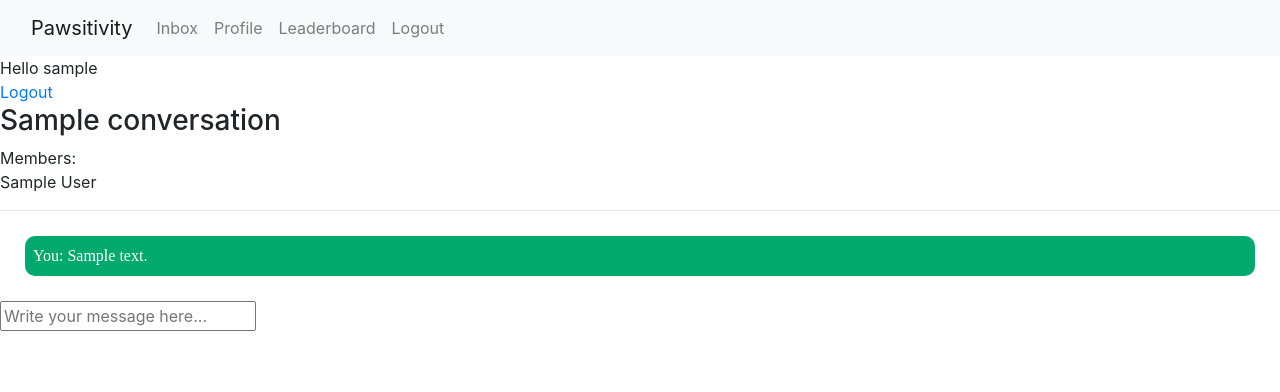
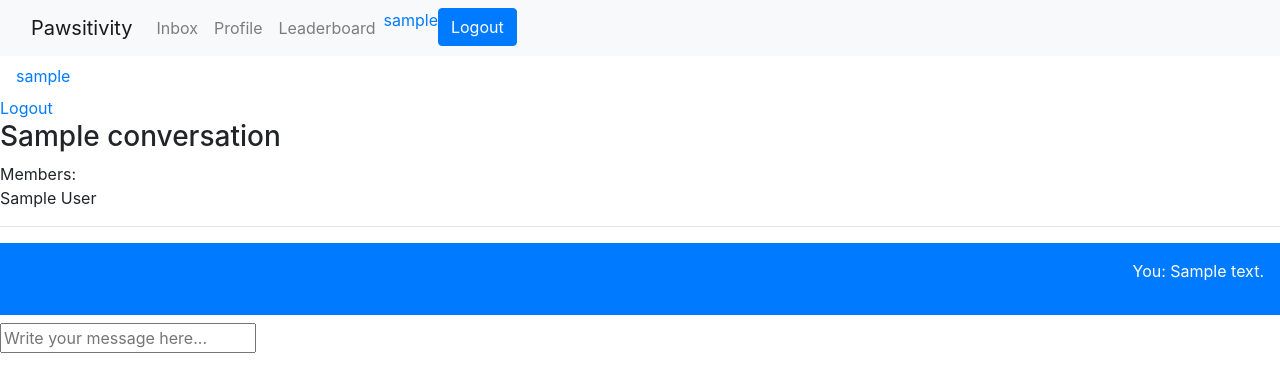
Before and after one commit to RAIK284/project-code-hackoverflow, a Django app: page /conversation/1 in a window 1280 px wide. Shown: the top 392 px of the page. Run offline with Django 4.2, Linux system fonts and the light colour scheme; a user stored in the database is signed in; tables that the repository leaves empty hold one stand-in row (values such as "Sample post"); some libraries are stand-ins or nearby versions.

Commit message:
Messing w/ Boostrap

```diff
--- a/messaging/templates/messaging/conversation.html
+++ b/messaging/templates/messaging/conversation.html
@@ -1,18 +1,4 @@
 {% extends 'main.html' %} {% block content %}
-
-<!-- Adds style to each of the messages -->
-<style>
-	.conversation p {
-		padding: 8px;
-		margin: 25px;
-
-		/* other styling */
-		background-color: #04aa6d;
-		border-radius: 10px;
-		color: white;
-		font-family: Avenir;
-	}
-</style>
 
 <div class="conversation">
 	<h3>{{ convo.name }}</h3>
@@ -28,9 +14,9 @@
 	<hr />
 
 	{% for message in messages %}
-	<div>
+	<div class="p-3 mb-2 bg-primary text-white">
 		{% if message.sender.first_name == first_name %}
-		<p>You: {{ message.body }}</p>
+		<p class="text-right">You: {{ message.body }}</p>
 		{% else %}
 		<p>{{ message.sender.first_name }}: {{ message.body }}</p>
 		{% endif %}
--- a/messaging/views.py
+++ b/messaging/views.py
@@ -67,11 +67,26 @@ def register_user_page(request):
     context = {'form': form}
     return render(request, 'messaging/login_register.html', context)
 
+
+@login_required(login_url='login')
 def inbox(request):
     """View for the user's inbox."""
     convos = Conversation.objects.filter(userGroup__members__in=[request.user.id])
 
-    context = {'convos': convos}
+    names = []
+    for convo in convos:
+        first_message = Message.objects.filter(conversation=convo)[0]
+        username_list = convo.name.split('-')
+        username_list.remove(request.user.username)
+        name_list = []
+        for username in username_list:
+            name_list.append(User.objects.get(username=username).get_full_name())
+        name = ', '.join(name_list)
+        names.append([convo, name, first_message])
+
+    user_name = request.user.get_full_name()
+
+    context = {'names':names, 'user_name':user_name}
     return render(request, 'messaging/inbox.html', context)
 
 def send_message(request):
@@ -138,7 +153,7 @@ def create_convo(request):
         for username in send_to_list:
             user_group.members.add(User.objects.get(username=username))
 
-        convo = Conversation.objects.create(name=group_name, user_group=user_group)
+        convo = Conversation.objects.create(name=group_name, userGroup=user_group)
         convo.save()
 
         return user_group, convo
--- a/templates/navbar.html
+++ b/templates/navbar.html
@@ -23,21 +23,37 @@
 				<li class="nav-item">
 					<a class="nav-link" href="{% url 'leaderboard' %}">Leaderboard</a>
 				</li>
-				<div class="justify-content-end" id="navbarSupportedContent">
+
+				<li class="nav-item ml-auto">
 					{% if request.user.is_authenticated %}
-					<li class="nav-item">
-						<a class="nav-link justify-content-end" href="{% url 'logout' %}">
-							Logout
+					<li>
+						<a href="/login" class="{% url 'profile' user.id %}">
+							{{ request.user }}
 						</a>
 					</li>
+					<li>
+						<div class="btn-nav">
+							<a
+								class="btn btn-primary btn-small navbar-btn"
+								href="{% url 'logout' %}"
+							>
+								Logout
+							</a>
+						</div>
+					</li>
 					{% else %}
-					<li class="nav-item">
-						<a class="nav-link justify-content-end" href="{% url 'login' %}">
-							Login
-						</a>
+					<li>
+						<div class="btn-nav">
+							<a
+								class="btn btn-primary btn-small navbar-btn"
+								href="{% url 'login' %}"
+							>
+								Login
+							</a>
+						</div>
 					</li>
 					{% endif %}
-				</div>
+				</li>
 			</ul>
 		</div>
 	</div>
@@ -57,7 +73,9 @@
 </script>
 
 {% if request.user.is_authenticated %}
-<div>Hello {{ request.user }}</div>
+<a class="nav-link text-left" href="{% url 'profile' user.id%}">
+	{{ request.user }}
+</a>
 <a href="{% url 'logout' %}">Logout</a>
 {% else %}
 <a href="{% url 'login' %}">Login</a>
```
Also changed, not shown: messaging/templates/messaging/inbox.html (+8 -3 lines), messaging/templates/messaging/profile.html (+8 -3 lines), media/profile_images/2/Screen_Shot_2022-01-18_at_9.57.32_AM.png (added), media/profile_images/2/Screen_Shot_2022-01-18_at_9.57.32_AM_xkx17Oa.png (added), media/profile_images/3/Screen_Shot_2022-01-31_at_10.19.40_AM.png (added), messaging/migrations/0001_initial.py, 2 other files.
